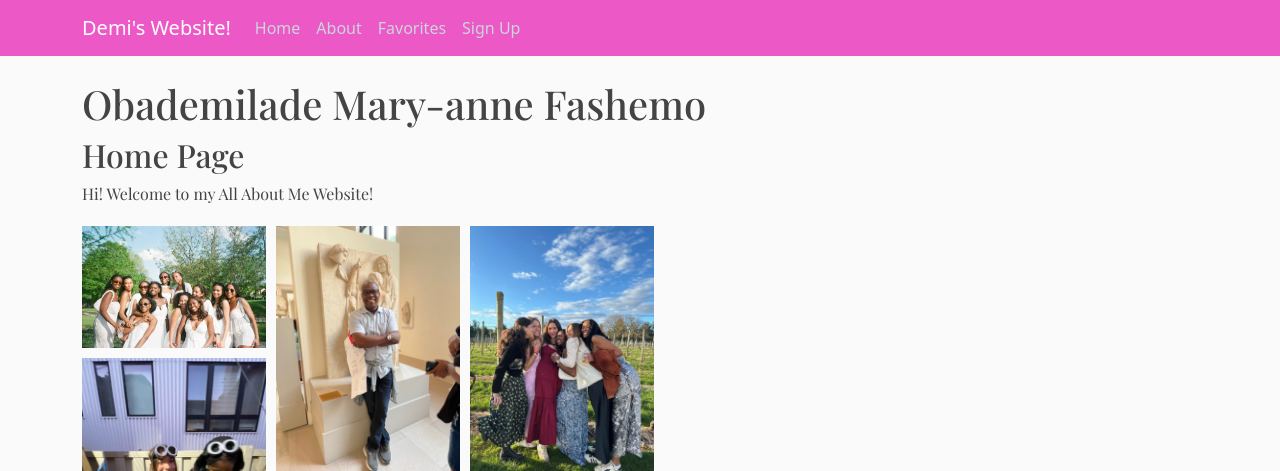
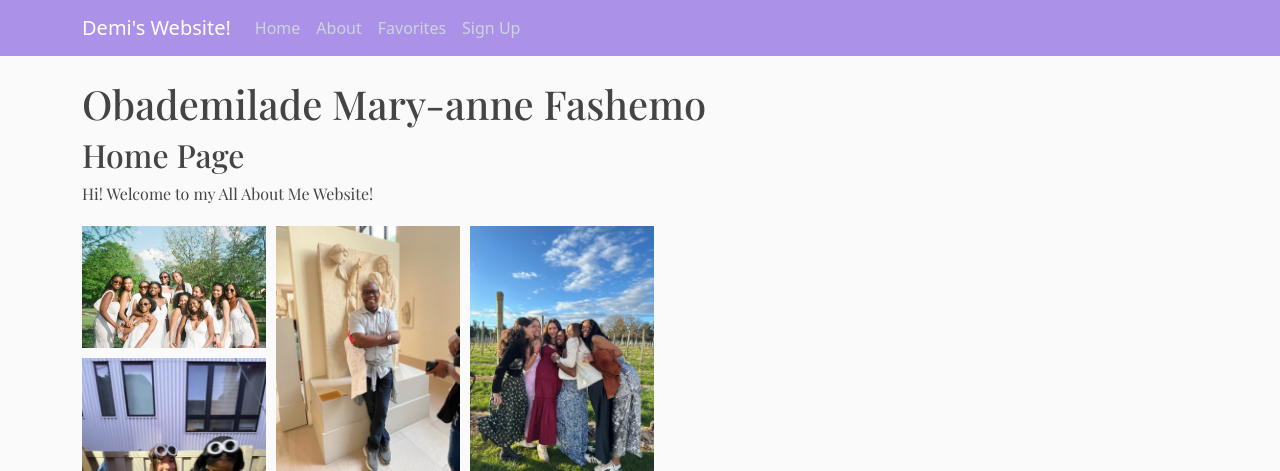
Before and after one commit to dfashemo/AllAboutMeWebpage, a Flask app: page / in a window 1280 px wide. Shown: the top 471 px of the page. Run offline with Flask 3, Linux system fonts and the light colour scheme; some web fonts are replaced.

Commit message:
Resetting background color

```diff
--- a/static/main.css
+++ b/static/main.css
@@ -10,7 +10,7 @@ h1, h2, h3, h4, h5, h6, b, p {
 }
 
 .bg-steel {
-  background-color: #ec58c5;
+  background-color: #ac91e9;
 }
 
 .site-header .navbar-nav .nav-link {
```
